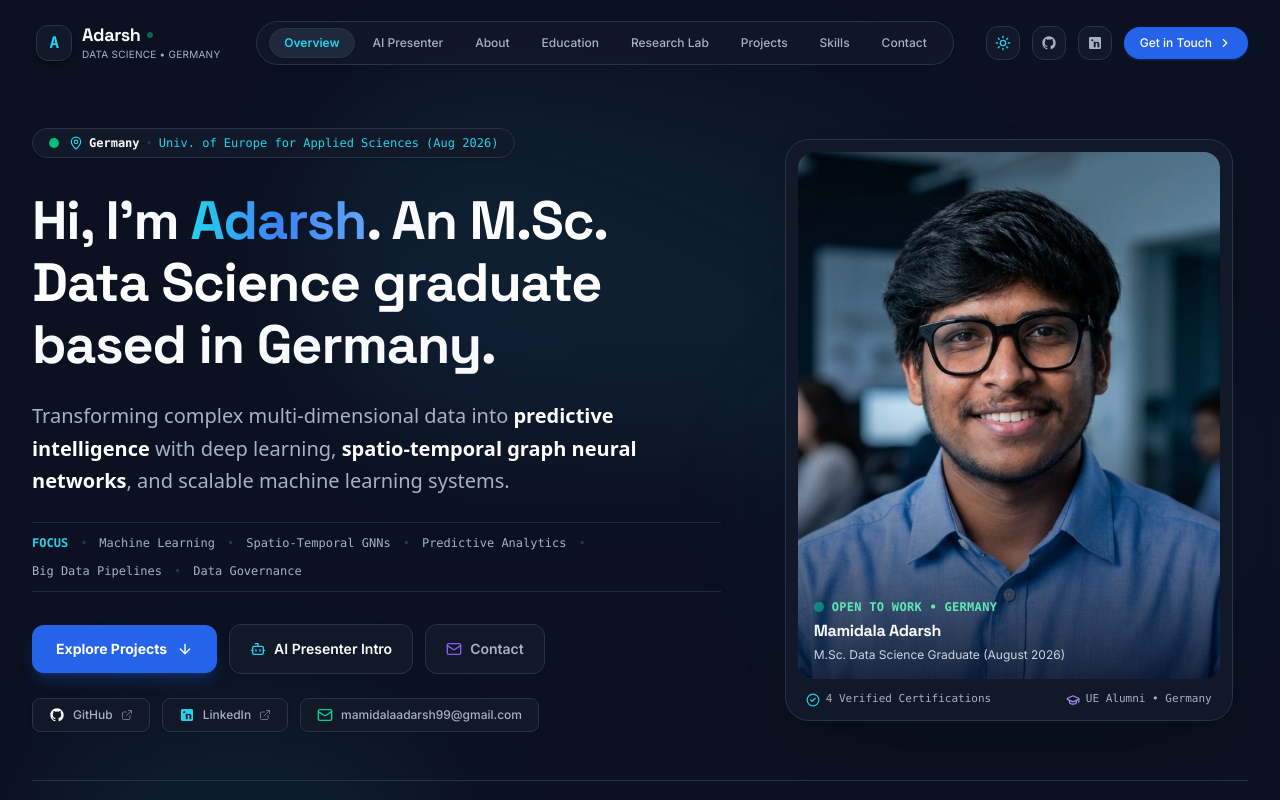
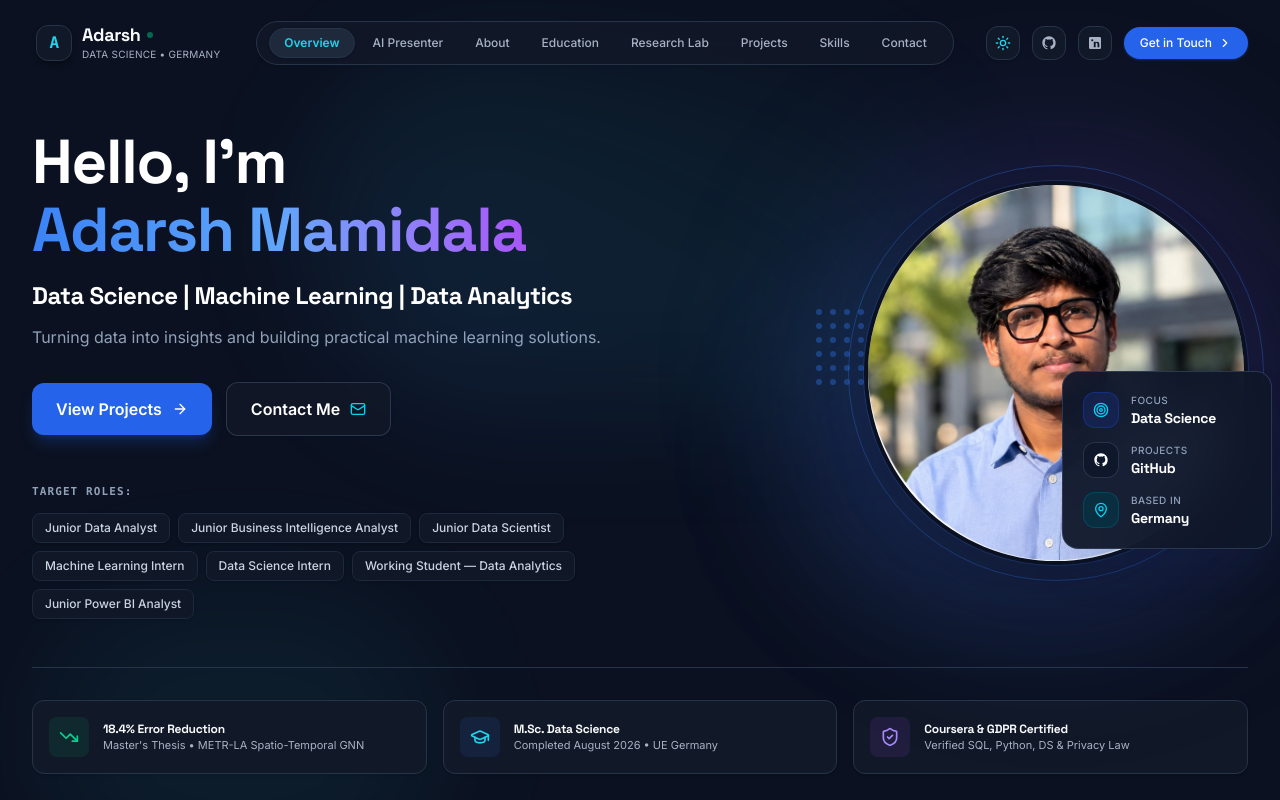
Before and after one commit to Adarsh8688/Adarsh-portfolio, a Next.js app: page / in a window 1280 px wide. Shown: the top 800 px of the page. Built offline with nearby package versions, Linux system fonts and the light colour scheme.

Commit message:
feat: update hero section to match user reference design with circular portrait and target roles while keeping navbar unchanged

```diff
--- a/src/components/Hero.tsx
+++ b/src/components/Hero.tsx
@@ -5,207 +5,185 @@ import Image from "next/image";
 import { portfolioData } from "@/data/portfolioData";
 import {
   ArrowDown,
+  ArrowRight,
   Mail,
   MapPin,
   TrendingDown,
   GraduationCap,
   ShieldCheck,
-  ExternalLink,
-  Bot,
-  Sparkles,
-  CheckCircle2,
+  Target,
 } from "lucide-react";
-import { Github, Linkedin } from "@/components/Icons";
+import { Github } from "@/components/Icons";
 
 export function Hero() {
   const { personal, social } = portfolioData;
 
+  const targetRoles = personal.targetRoles || [
+    "Junior Data Analyst",
+    "Junior Business Intelligence Analyst",
+    "Junior Data Scientist",
+    "Machine Learning Intern",
+    "Data Science Intern",
+    "Working Student — Data Analytics",
+    "Junior Power BI Analyst",
+  ];
+
   return (
     <section
       id="hero"
-      className="relative min-h-[92vh] flex items-center justify-center pt-32 pb-16 px-4 sm:px-6 lg:px-8 overflow-hidden bg-theme-page"
+      className="relative min-h-[92vh] flex items-center justify-center pt-28 sm:pt-32 pb-16 px-4 sm:px-6 lg:px-8 overflow-hidden bg-theme-page"
     >
-      {/* Subtle modern ambient background lighting accents (no busy illustration) */}
-      <div className="absolute top-1/4 left-1/2 -translate-x-1/2 -translate-y-1/2 w-[650px] h-[350px] bg-gradient-to-tr from-[#3B82F6]/10 via-[#22D3EE]/8 to-transparent rounded-full blur-3xl pointer-events-none" />
-      <div className="absolute top-1/3 right-10 w-[450px] h-[300px] bg-[#3B82F6]/8 rounded-full blur-3xl pointer-events-none" />
+      {/* Subtle modern ambient background lighting accents */}
+      <div className="absolute top-1/4 left-1/2 -translate-x-1/2 -translate-y-1/2 w-[650px] h-[350px] bg-gradient-to-tr from-[#3B82F6]/12 via-[#22D3EE]/8 to-transparent rounded-full blur-3xl pointer-events-none" />
+      <div className="absolute top-1/3 right-10 w-[450px] h-[300px] bg-[#3B82F6]/10 rounded-full blur-3xl pointer-events-none" />
       <div className="absolute bottom-10 left-10 w-[400px] h-[280px] bg-[#22D3EE]/6 rounded-full blur-3xl pointer-events-none" />
 
       <div className="max-w-7xl mx-auto w-full relative z-10 flex flex-col">
-        {/* Main Hero: André Rodrigues style bold editorial typography & natural profile */}
+        {/* Main Hero: Layout matching uploaded reference */}
         <div className="grid grid-cols-1 lg:grid-cols-12 gap-10 lg:gap-12 items-center mb-12">
-          {/* Left Column: Bold Editorial Typography Headline (7 cols) */}
+          {/* Left Column: Headline, Bio, Action Buttons & Target Roles (7 cols) */}
           <div className="lg:col-span-7 flex flex-col items-start text-left">
-            {/* Status / Location Badge */}
-            <div className="inline-flex items-center gap-2.5 px-4 py-1.5 rounded-full bg-white dark:bg-[#111827] border border-slate-200 dark:border-[#263449] mb-8 hover:border-[#3B82F6]/50 transition-all shadow-sm">
-              <span className="flex h-2.5 w-2.5 relative shrink-0">
-                <span className="animate-ping absolute inline-flex h-full w-full rounded-full bg-emerald-400 opacity-75" />
-                <span className="relative inline-flex rounded-full h-2.5 w-2.5 bg-emerald-500" />
+            {/* Bold Headline: Hello, I'm Adarsh Mamidala */}
+            <h1 className="text-4xl sm:text-6xl lg:text-[62px] font-extrabold tracking-tight leading-[1.1] mb-2 font-heading">
+              <span className="block text-slate-900 dark:text-white">
+                Hello, I&apos;m
               </span>
-              <span className="text-xs font-mono font-medium text-slate-600 dark:text-[#A7B2C4] flex items-center gap-1.5">
-                <MapPin className="w-3.5 h-3.5 text-blue-600 dark:text-[#22D3EE] shrink-0" />
-                <span className="text-slate-900 dark:text-[#F8FAFC] font-semibold">{personal.location}</span>
-                <span className="text-slate-300 dark:text-[#263449]">•</span>
-                <span className="text-blue-600 dark:text-[#22D3EE]">Univ. of Europe for Applied Sciences (Aug 2026)</span>
+              <span className="block text-transparent bg-clip-text bg-gradient-to-r from-[#3B82F6] via-[#60A5FA] to-[#A855F7]">
+                Adarsh Mamidala
               </span>
-            </div>
-
-            {/* André Rodrigues Style Bold Statement Headline */}
-            <h1 className="text-3xl sm:text-5xl lg:text-[54px] font-bold tracking-tight text-slate-900 dark:text-[#F8FAFC] leading-[1.15] mb-6 font-heading">
-              Hi, I&apos;m{" "}
-              <span className="text-transparent bg-clip-text bg-gradient-to-r from-[#22D3EE] via-[#3B82F6] to-[#60A5FA]">
-                {personal.name}
-              </span>
-              . An{" "}
-              <span className="text-slate-900 dark:text-white font-extrabold">
-                M.Sc. Data Science graduate
-              </span>{" "}
-              based in Germany.
             </h1>
 
-            {/* Editorial Narrative */}
-            <p className="text-lg sm:text-xl text-slate-600 dark:text-[#A7B2C4] font-normal leading-relaxed mb-6 font-sans">
-              Transforming complex multi-dimensional data into{" "}
-              <strong className="text-slate-900 dark:text-white font-semibold">
-                predictive intelligence
-              </strong>{" "}
-              with deep learning,{" "}
-              <strong className="text-slate-900 dark:text-white font-semibold">
-                spatio-temporal graph neural networks
-              </strong>
-              , and scalable machine learning systems.
+            {/* Professional Headline */}
+            <h2 className="text-lg sm:text-2xl font-bold text-slate-900 dark:text-white mt-2 mb-3 font-heading">
+              Data Science | Machine Learning | Data Analytics
+            </h2>
+
+            {/* Concise Mission / Bio */}
+            <p className="text-sm sm:text-base text-slate-600 dark:text-slate-400 font-normal leading-relaxed mb-8 max-w-xl">
+              Turning data into insights and building practical machine learning solutions.
             </p>
 
-            {/* Focus Domains Bar (Inspired by André Rodrigues) */}
-            <div className="flex flex-wrap items-center gap-2 sm:gap-3 py-3 border-y border-slate-200 dark:border-[#263449]/70 w-full mb-8 text-xs font-mono font-medium text-slate-500 dark:text-[#A7B2C4]">
-              <span className="text-blue-600 dark:text-[#22D3EE] font-bold">FOCUS</span>
-              <span className="text-slate-300 dark:text-[#263449]">•</span>
-              <span>Machine Learning</span>
-              <span className="text-slate-300 dark:text-[#263449]">•</span>
-              <span>Spatio-Temporal GNNs</span>
-              <span className="text-slate-300 dark:text-[#263449]">•</span>
-              <span>Predictive Analytics</span>
-              <span className="text-slate-300 dark:text-[#263449]">•</span>
-              <span>Big Data Pipelines</span>
-              <span className="text-slate-300 dark:text-[#263449]">•</span>
-              <span>Data Governance</span>
-            </div>
-
-            {/* Action Buttons */}
-            <div className="flex flex-wrap items-center gap-3 mb-6">
-              {/* Explore Projects */}
+            {/* Action Buttons: View Projects & Contact Me */}
+            <div className="flex flex-wrap items-center gap-3.5 mb-2">
+              {/* Primary View Projects */}
               <a
                 href="#projects"
-                className="inline-flex items-center gap-2.5 px-6 py-3.5 text-sm font-bold text-white bg-[#2563EB] hover:bg-[#1D4ED8] rounded-xl transition-all duration-200 shadow-lg shadow-[#2563EB]/25 hover:-translate-y-0.5"
+                className="inline-flex items-center gap-2 px-6 py-3.5 text-sm sm:text-base font-semibold text-white bg-[#2563EB] hover:bg-[#1D4ED8] rounded-xl shadow-lg shadow-[#2563EB]/25 hover:shadow-[#2563EB]/40 transition-all hover:-translate-y-0.5"
               >
-                <span>Explore Projects</span>
-                <ArrowDown className="w-4 h-4" />
+                <span>View Projects</span>
+                <ArrowRight className="w-4 h-4 ml-0.5" />
               </a>
 
-              {/* AI Presenter Introduction Anchor */}
-              <a
-                href="#ai-presenter"
-                className="inline-flex items-center gap-2 px-5 py-3.5 text-sm font-semibold text-slate-800 dark:text-[#F8FAFC] bg-white dark:bg-[#111827] hover:bg-slate-50 dark:hover:bg-[#1E293B] border border-slate-200 dark:border-[#263449] hover:border-[#22D3EE]/50 rounded-xl transition-all duration-200 shadow-sm hover:-translate-y-0.5"
-              >
-                <Bot className="w-4 h-4 text-blue-600 dark:text-[#22D3EE]" />
-                <span>AI Presenter Intro</span>
-              </a>
-
-              {/* Contact */}
+              {/* Secondary Contact Me */}
               <a
                 href="#contact"
-                className="inline-flex items-center gap-2 px-5 py-3.5 text-sm font-semibold text-slate-600 hover:text-slate-900 dark:text-[#A7B2C4] dark:hover:text-[#F8FAFC] bg-white dark:bg-[#111827] hover:bg-slate-50 dark:hover:bg-[#1E293B] border border-slate-200 dark:border-[#263449] rounded-xl transition-all duration-200 shadow-sm hover:-translate-y-0.5"
+                className="inline-flex items-center gap-2 px-6 py-3.5 text-sm sm:text-base font-semibold text-slate-800 dark:text-white bg-white dark:bg-[#111827]/90 hover:bg-slate-50 dark:hover:bg-[#1E293B] border border-slate-200 dark:border-slate-700/80 rounded-xl transition-all hover:-translate-y-0.5 shadow-sm"
               >
-                <Mail className="w-4 h-4 text-violet-600 dark:text-[#8B5CF6]" />
-                <span>Contact</span>
+                <span>Contact Me</span>
+                <Mail className="w-4 h-4 ml-0.5 text-blue-600 dark:text-cyan-400" />
               </a>
             </div>
 
-            {/* Social Links Bar */}
-            <div className="flex flex-wrap items-center gap-3 text-slate-600 dark:text-[#A7B2C4]">
-              <a
-                href={social.github}
-                target="_blank"
-                rel="noopener noreferrer"
-                aria-label="GitHub Profile"
-                className="flex items-center gap-2 px-4 py-2 rounded-lg bg-white dark:bg-[#111827] border border-slate-200 dark:border-[#263449] hover:text-slate-900 dark:hover:text-[#F8FAFC] hover:border-blue-500/50 hover:bg-slate-50 dark:hover:bg-[#1E293B] transition-all text-xs font-medium shadow-sm"
-              >
-                <Github className="w-4 h-4 text-slate-800 dark:text-white" />
-                <span>GitHub</span>
-                <ExternalLink className="w-3 h-3 opacity-60" />
-              </a>
-
-              <a
-                href={social.linkedin}
-                target="_blank"
-                rel="noopener noreferrer"
-                aria-label="LinkedIn Profile"
-                className="flex items-center gap-2 px-4 py-2 rounded-lg bg-white dark:bg-[#111827] border border-slate-200 dark:border-[#263449] hover:text-slate-900 dark:hover:text-[#F8FAFC] hover:border-blue-500/50 hover:bg-slate-50 dark:hover:bg-[#1E293B] transition-all text-xs font-medium shadow-sm"
-              >
-                <Linkedin className="w-4 h-4 text-[#0284C7] dark:text-[#22D3EE]" />
-                <span>LinkedIn</span>
-                <ExternalLink className="w-3 h-3 opacity-60" />
-              </a>
-
-              <a
-                href={`mailto:${social.email}`}
-                aria-label="Send direct email"
-                className="flex items-center gap-2 px-4 py-2 rounded-lg bg-white dark:bg-[#111827] border border-slate-200 dark:border-[#263449] hover:text-slate-900 dark:hover:text-[#F8FAFC] hover:border-emerald-500/50 hover:bg-slate-50 dark:hover:bg-[#1E293B] transition-all text-xs font-medium shadow-sm"
-              >
-                <Mail className="w-4 h-4 text-emerald-500 dark:text-emerald-400" />
-                <span>{social.email}</span>
-              </a>
+            {/* Target Roles Pills */}
+            <div className="mt-8 pt-2 w-full">
+              <span className="text-[11px] font-mono tracking-widest uppercase text-slate-500 dark:text-slate-400 font-bold block mb-3">
+                TARGET ROLES:
+              </span>
+              <div className="flex flex-wrap gap-2">
+                {targetRoles.map((role) => (
+                  <span
+                    key={role}
+                    className="px-3 py-1.5 rounded-lg text-xs font-medium bg-white dark:bg-[#111827]/90 text-slate-700 dark:text-slate-300 border border-slate-200 dark:border-slate-800 hover:border-slate-300 dark:hover:border-slate-700 transition-colors shadow-sm"
+                  >
+                    {role}
+                  </span>
+                ))}
+              </div>
             </div>
           </div>
 
-          {/* Right Column: Natural Photographic Portrait Card (5 cols) */}
-          <div className="lg:col-span-5 flex flex-col items-center">
-            <div className="relative w-full max-w-md rounded-3xl p-3 bg-white dark:bg-[#111827] border border-slate-200 dark:border-[#263449] shadow-2xl transition-all duration-300 hover:border-[#3B82F6]/50 group">
-              {/* Photo Container */}
-              <div className="relative aspect-[4/5] w-full rounded-2xl overflow-hidden bg-slate-900">
-                <Image
-                  src="/images/adarsh-natural-portrait.jpg"
-                  alt="Adarsh - Natural Professional Portrait"
-                  fill
-                  priority
-                  sizes="(max-width: 768px) 100vw, 420px"
-                  className="object-cover object-center group-hover:scale-102 transition-transform duration-500"
-                />
-                {/* Subtle vignette */}
-                <div className="absolute inset-0 bg-gradient-to-t from-slate-950/80 via-transparent to-transparent pointer-events-none" />
+          {/* Right Column: Circular Portrait & Overlapping Glassmorphic Info Card (5 cols) */}
+          <div className="lg:col-span-5 flex justify-center lg:justify-end mt-4 lg:mt-0">
+            <div className="relative flex items-center justify-center">
+              {/* Decorative Dot Matrix on Left Behind Avatar */}
+              <div className="hidden sm:grid absolute -left-8 sm:-left-12 top-1/3 grid-cols-4 gap-2 opacity-35 pointer-events-none z-0">
+                {Array.from({ length: 24 }).map((_, i) => (
+                  <span key={i} className="w-1.5 h-1.5 rounded-full bg-blue-500" />
+                ))}
+              </div>
 
-                {/* Status Overlay at Bottom of Photo */}
-                <div className="absolute bottom-4 left-4 right-4 z-10 flex flex-col gap-1 text-white">
-                  <div className="flex items-center gap-2">
-                    <span className="w-2.5 h-2.5 rounded-full bg-emerald-400 animate-pulse" />
-                    <span className="text-xs font-mono font-semibold tracking-wide text-emerald-300 uppercase">
-                      Open to Work • Germany
-                    </span>
-                  </div>
-                  <p className="text-base font-bold font-heading text-[#F8FAFC]">
-                    Mamidala Adarsh
-                  </p>
-                  <p className="text-xs text-slate-300">
-                    M.Sc. Data Science Graduate (August 2026)
-                  </p>
+              {/* Ambient Glow Aura */}
+              <div className="absolute inset-0 rounded-full bg-gradient-to-tr from-blue-500/20 via-indigo-500/15 to-purple-500/15 blur-3xl scale-125 pointer-events-none" />
+
+              {/* Orbital Ring Container */}
+              <div className="relative w-64 h-64 sm:w-80 sm:h-80 md:w-96 md:h-96 rounded-full flex items-center justify-center">
+                {/* Thin outer orbital ring */}
+                <div className="absolute -inset-3.5 sm:-inset-4 rounded-full border border-blue-400/35 dark:border-blue-500/30 pointer-events-none" />
+
+                {/* Circular Portrait Photo */}
+                <div className="relative w-full h-full rounded-full overflow-hidden shadow-2xl border-4 border-white dark:border-[#0B1120] ring-1 ring-blue-500/20 z-10">
+                  <Image
+                    src="/images/adarsh.png"
+                    alt="Adarsh Mamidala - Data Science & Machine Learning"
+                    fill
+                    priority
+                    sizes="(max-width: 768px) 280px, 400px"
+                    className="object-cover object-center"
+                  />
                 </div>
               </div>
 
-              {/* Verified Credential Badges beneath photo */}
-              <div className="pt-3 px-2 flex items-center justify-between text-[11px] font-mono text-slate-500 dark:text-[#A7B2C4]">
-                <span className="flex items-center gap-1.5">
-                  <CheckCircle2 className="w-3.5 h-3.5 text-blue-500 dark:text-[#22D3EE]" />
-                  <span>4 Verified Certifications</span>
-                </span>
-                <span className="flex items-center gap-1.5">
-                  <GraduationCap className="w-3.5 h-3.5 text-purple-500 dark:text-[#A78BFA]" />
-                  <span>UE Alumni • Germany</span>
-                </span>
+              {/* Floating Overlapping Card (Focus / Projects / Based in) */}
+              <div className="absolute -right-2 sm:-right-4 lg:-right-6 bottom-0 sm:bottom-4 z-20 bg-white/95 dark:bg-[#0F172A]/95 backdrop-blur-xl border border-slate-200 dark:border-slate-700/80 rounded-2xl p-4 sm:p-5 shadow-2xl shadow-blue-950/20 flex flex-col gap-3.5 min-w-[195px] sm:min-w-[210px]">
+                {/* Focus: Data Science */}
+                <div className="flex items-center gap-3">
+                  <div className="w-9 h-9 rounded-xl bg-blue-50 dark:bg-blue-950/80 border border-blue-200 dark:border-blue-800/50 text-blue-600 dark:text-cyan-400 flex items-center justify-center shrink-0">
+                    <Target className="w-4 h-4" />
+                  </div>
+                  <div>
+                    <p className="text-[10px] font-medium text-slate-400 dark:text-slate-400 uppercase tracking-wider">Focus</p>
+                    <p className="text-xs sm:text-sm font-bold text-slate-900 dark:text-white font-heading">
+                      Data Science
+                    </p>
+                  </div>
+                </div>
+
+                {/* Projects: GitHub */}
+                <a
+                  href={social.github}
+                  target="_blank"
+                  rel="noopener noreferrer"
+                  className="flex items-center gap-3 group/link hover:opacity-90 transition-opacity"
+                >
+                  <div className="w-9 h-9 rounded-xl bg-slate-100 dark:bg-slate-900 border border-slate-200 dark:border-slate-700/70 text-slate-800 dark:text-white flex items-center justify-center shrink-0 group-hover/link:border-blue-500/60">
+                    <Github className="w-4 h-4" />
+                  </div>
+                  <div>
+                    <p className="text-[10px] font-medium text-slate-400 dark:text-slate-400 uppercase tracking-wider">Projects</p>
+                    <p className="text-xs sm:text-sm font-bold text-slate-900 dark:text-white font-heading group-hover/link:text-blue-600 dark:group-hover/link:text-cyan-400 transition-colors">
+                      GitHub
+                    </p>
+                  </div>
+                </a>
+
+                {/* Based in: Germany */}
+                <div className="flex items-center gap-3">
+                  <div className="w-9 h-9 rounded-xl bg-cyan-50 dark:bg-cyan-950/80 border border-cyan-200 dark:border-cyan-800/50 text-cyan-600 dark:text-cyan-400 flex items-center justify-center shrink-0">
+                    <MapPin className="w-4 h-4" />
+                  </div>
+                  <div>
+                    <p className="text-[10px] font-medium text-slate-400 dark:text-slate-400 uppercase tracking-wider">Based in</p>
+                    <p className="text-xs sm:text-sm font-bold text-slate-900 dark:text-white font-heading">
+                      {personal.location || "Germany"}
+                    </p>
+                  </div>
+                </div>
               </div>
             </div>
           </div>
         </div>
 
-        {/* Proof Badges Grid (André Rodrigues style spacious proof cards) */}
+        {/* Proof Badges Grid (18.4% Thesis, M.Sc. Data Science, Coursera & GDPR) */}
         <div className="w-full grid grid-cols-1 sm:grid-cols-3 gap-4 pt-8 border-t border-slate-200 dark:border-[#263449]">
           <div className="flex items-center gap-3.5 p-4 rounded-xl bg-white dark:bg-[#111827] border border-slate-200 dark:border-[#263449] text-left hover:border-emerald-500/40 transition-colors shadow-sm">
             <div className="p-2.5 rounded-lg bg-emerald-500/10 text-emerald-600 dark:text-emerald-400 shrink-0">
```
